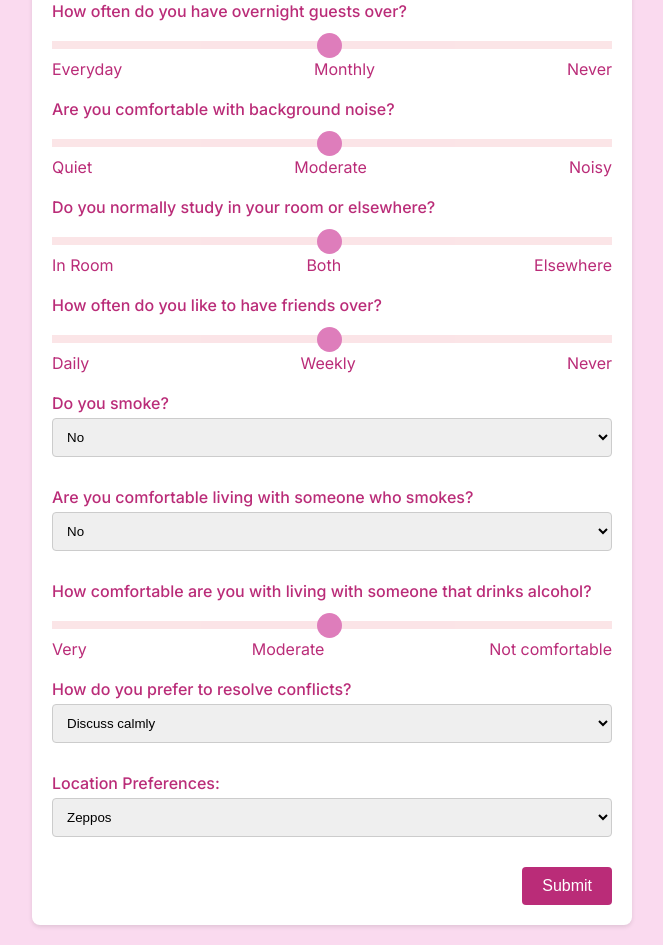
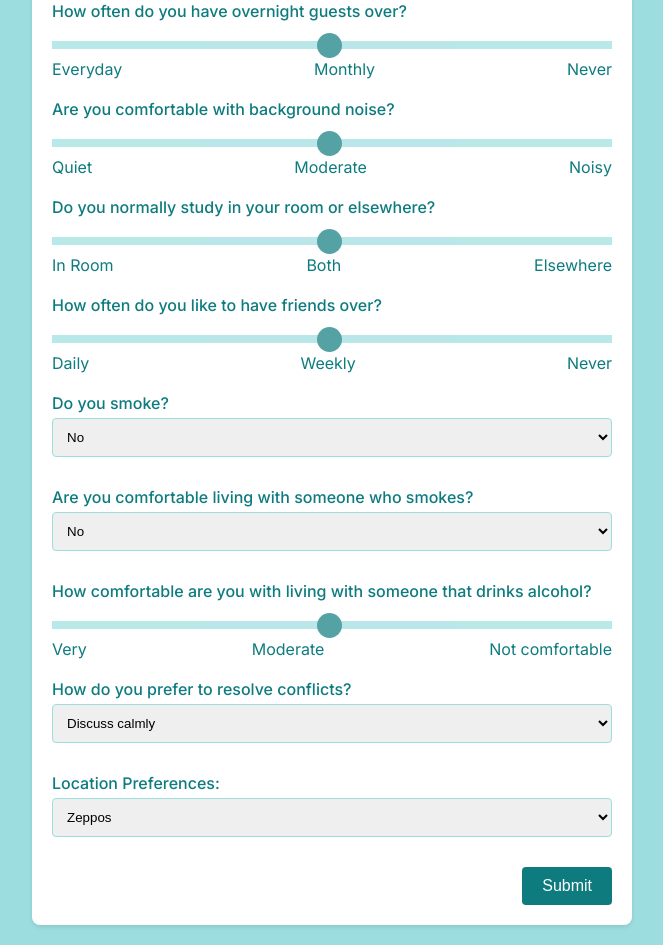
Before and after one commit to ellieliiii/cs4279, a Next.js app in the folder student-match/: page /friendForm in a window 1280 px wide. Shown: the part 700-1645 px from the top of the page, without its empty margins (308-971 px from the left). Built offline with nearby package versions, Linux system fonts and the light colour scheme.

Commit message:
colors for friends

```diff
--- a/student-match/src/app/friendForm/friendForm.css
+++ b/student-match/src/app/friendForm/friendForm.css
@@ -5,8 +5,8 @@ h1 {
 
   /* Adjust the body style as necessary */
   body {
-    background-color: #fadaef; /* Baby pink background */
-    color: #ba2c78; /* Dark pink text */
+    background-color: #9cdee0; /* Baby pink background */
+    color: #0e7b7e; /* Dark pink text */
     font-family: Arial, sans-serif; /* Example font */
   }
 
@@ -35,7 +35,7 @@ h1 {
     width: 100%;
     padding: 10px;
     margin-bottom: 10px; /* Adds spacing below each input */
-    border: 1px solid #ccc;
+    border: 1px solid #9cdee0;
     border-radius: 4px;
   }
 
@@ -49,7 +49,7 @@ h1 {
   }
 
   .friend_button {
-    background-color: #ba2c78; /* Dark pink background for the button */
+    background-color: #0e7b7e; /* Dark pink background for the button */
     color: #ffffff; /* White text for the button */
     padding: 10px 20px;
     border: none;
@@ -71,7 +71,7 @@ input[type="range"] {
     -webkit-appearance: none; /* Override default appearance */
     width: 100%; /* Slider width */
     height: 8px; /* Slider height */
-    background: #FADADD; /* Light pink background */
+    background: #9cdee0; /* Light pink background */
     margin-top: 15px;
     margin-bottom: 10px;
     outline: none; /* Remove outline */
@@ -85,7 +85,7 @@ input[type="range"] {
     appearance: none;
     width: 25px; /* Thumb width */
     height: 25px; /* Thumb height */
-    background: #D1479F; /* Dark pink thumb */
+    background: #0e7b7e; /* Dark pink thumb */
     cursor: pointer; /* Cursor on hover */
     border-radius: 50%; /* Round thumb */
   }
@@ -93,16 +93,16 @@ input[type="range"] {
   input[type="range"]::-moz-range-thumb {
     width: 25px; /* Thumb width */
     height: 25px; /* Thumb height */
-    background: #D1479F; /* Dark pink thumb */
+    background: #0e7b7e; /* Dark pink thumb */
     cursor: pointer; /* Cursor on hover */
     border-radius: 50%; /* Round thumb */
   }
 
   /* Optional: Style for the thumb hover effect */
   input[type="range"]:hover::-webkit-slider-thumb {
-    background: #C1358D; /* Slightly darker pink on hover */
+    background: #0e7b7e; /* Slightly darker pink on hover */
   }
 
   input[type="range"]:hover::-moz-range-thumb {
-    background: #C1358D; /* Slightly darker pink on hover */
+    background: #0e7b7e; /* Slightly darker pink on hover */
   }
```
